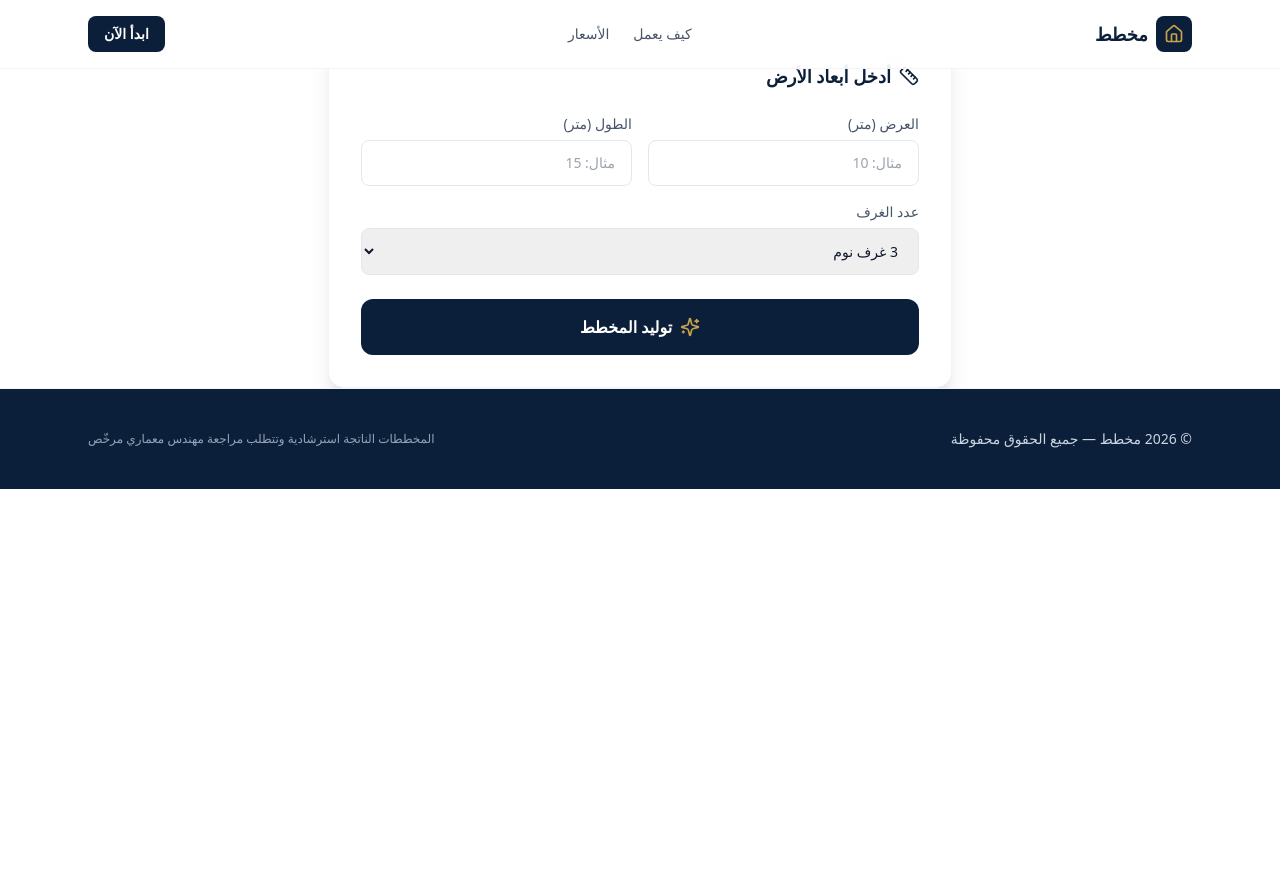
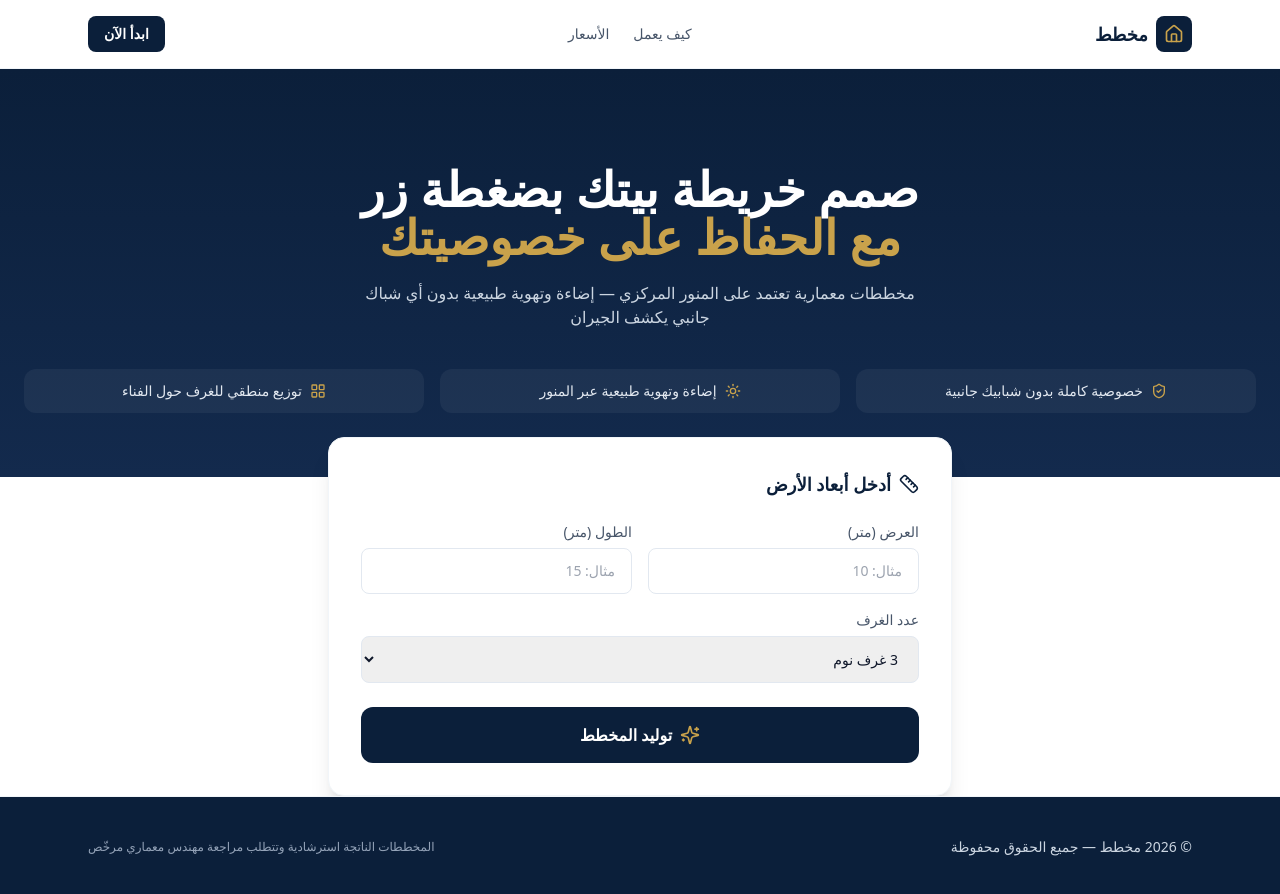
Before and after one commit to alinadhem2008-netizen/floor-plan-ai, a Next.js app: page / in a window 1280 px wide. Shown: the top 894 px of the page. Before the commit the page ends 800 px from the top, so only its background shows below. Built offline with nearby package versions, Linux system fonts and the light colour scheme.

Commit message:
Update page.tsx

```diff
--- a/app/page.tsx
+++ b/app/page.tsx
@@ -1,121 +1,37 @@
 "use client";
 
 import { useState } from "react";
-import { motion } from "framer-motion";
-import { Ruler, Sparkles } from "lucide-react";
+import { AnimatePresence } from "framer-motion";
+import Hero from "@/components/Hero";
+import GeneratorForm, { FormValues } from "@/components/GeneratorForm";
+import LoadingState from "@/components/LoadingState";
+import ResultDisplay from "@/components/ResultDisplay";
 
-export type FormValues = {
-  width: string;
-  length: string;
-  rooms: string;
-};
+type Status = "idle" | "loading" | "done";
 
-export default function GeneratorForm({
-  onGenerate,
-}: {
-  onGenerate: (values: FormValues) => void;
-}) {
-  const [values, setValues] = useState<FormValues>({
-    width: "",
-    length: "",
-    rooms: "3",
-  });
+export default function Home() {
+  const [status, setStatus] = useState<Status>("idle");
+  const [values, setValues] = useState<FormValues | null>(null);
 
-  function handleSubmit(e: React.FormEvent) {
-    e.preventDefault();
-    if (!values.width || !values.length) return;
-    onGenerate(values);
+  function handleGenerate(v: FormValues) {
+    setStatus("loading");
+    setTimeout(() => {
+      setValues(v);
+      setStatus("done");
+    }, 900);
   }
 
   return (
-    <section id="generate" className="mx-auto -mt-10 max-w-2xl px-4 md:px-6">
-      <motion.form
-        initial={{ opacity: 0, y: 30 }}
-        whileInView={{ opacity: 1, y: 0 }}
-        viewport={{ once: true }}
-        transition={{ duration: 0.5 }}
-        onSubmit={handleSubmit}
-        className="rounded-2xl border border-slate-100 bg-white p-6 shadow-xl md:p-8"
-      >
-        <div className="mb-6 flex items-center gap-2 text-[#0B1F3A]">
-          <Ruler className="h-5 w-5" />
-          <h2 className="text-lg font-bold">أدخل أبعاد الأرض</h2>
-        </div>
+    <main>
+      <Hero />
+      <GeneratorForm onGenerate={handleGenerate} />
 
-        <div className="grid grid-cols-1 gap-4 md:grid-cols-2">
-          <Field label="العرض (متر)">
-            <input
-              type="number"
-              min="1"
-              step="0.5"
-              placeholder="مثال: 10"
-              value={values.width}
-              onChange={(e) =>
-                setValues({ ...values, width: e.target.value })
-              }
-              className="w-full rounded-lg border border-slate-200 px-4 py-3 text-sm focus:border-[#0B1F3A] focus:outline-none focus:ring-1 focus:ring-[#0B1F3A]"
-              required
-            />
-          </Field>
-
-          <Field label="الطول (متر)">
-            <input
-              type="number"
-              min="1"
-              step="0.5"
-              placeholder="مثال: 15"
-              value={values.length}
-              onChange={(e) =>
-                setValues({ ...values, length: e.target.value })
-              }
-              className="w-full rounded-lg border border-slate-200 px-4 py-3 text-sm focus:border-[#0B1F3A] focus:outline-none focus:ring-1 focus:ring-[#0B1F3A]"
-              required
-            />
-          </Field>
-
-          <div className="md:col-span-2">
-            <Field label="عدد الغرف">
-              <select
-                value={values.rooms}
-                onChange={(e) =>
-                  setValues({ ...values, rooms: e.target.value })
-                }
-                className="w-full rounded-lg border border-slate-200 px-4 py-3 text-sm focus:border-[#0B1F3A] focus:outline-none focus:ring-1 focus:ring-[#0B1F3A]"
-              >
-                <option value="2">غرفتين نوم</option>
-                <option value="3">3 غرف نوم</option>
-                <option value="4">4 غرف نوم</option>
-                <option value="5">5 غرف نوم فأكثر</option>
-              </select>
-            </Field>
-          </div>
-        </div>
-
-        <button
-          type="submit"
-          className="mt-6 flex w-full items-center justify-center gap-2 rounded-xl bg-[#0B1F3A] px-6 py-4 text-base font-bold text-white transition hover:bg-[#0B1F3A]/90"
-        >
-          <Sparkles className="h-5 w-5 text-[#C9A24B]" />
-          توليد المخطط
-        </button>
-      </motion.form>
-    </section>
+      <AnimatePresence mode="wait">
+        {status === "loading" && <LoadingState key="loading" />}
+        {status === "done" && values && (
+          <ResultDisplay key="result" values={values} />
+        )}
+      </AnimatePresence>
+    </main>
   );
 }
-
-function Field({
-  label,
-  children,
-}: {
-  label: string;
-  children: React.ReactNode;
-}) {
-  return (
-    <label className="block">
-      <span className="mb-1.5 block text-sm font-medium text-slate-600">
-        {label}
-      </span>
-      {children}
-    </label>
-  );
-}
```
